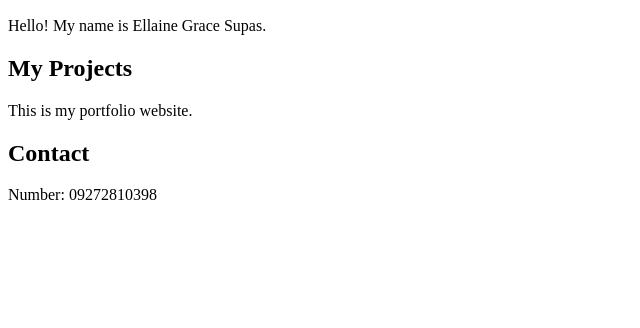
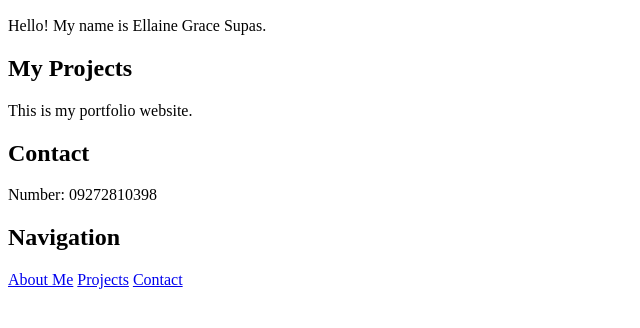
Before and after one commit to Ellaine0507/My-Portfolio, a plain HTML site: page index.html in a window 1280 px wide. Shown: the part 110-438 px from the top of the page, without its empty margins (0-640 px from the left). Drawn offline with Linux system fonts and the light colour scheme.

Commit message:
Update HTML portfolio structure

```diff
--- a/index.html
+++ b/index.html
@@ -17,5 +17,11 @@
     <h2>Contact</h2>
     <p>Number: 09272810398</p>
 
+    <h2>Navigation</h2>
+
+<a href="#about">About Me</a>
+<a href="#projects">Projects</a>
+<a href="#contact">Contact</a>
+
 </body>
 </html>
```
